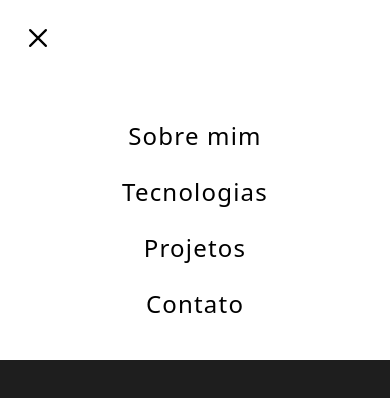
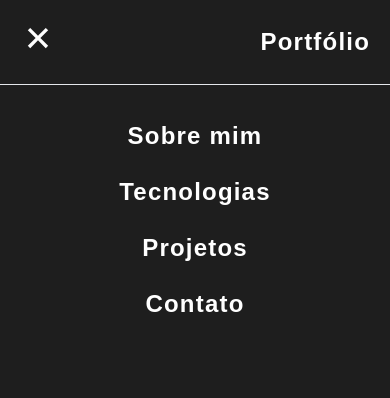
Before and after one commit to vmatusita/portfolio, a website: page index.html in a window 390 px wide. Both pictures are taken after a click on the element 38 px from the left and 38 px from the top of the page. Drawn offline with nearby package versions, Linux system fonts and the light colour scheme.

Commit message:
mudando cores e fonte

```diff
--- a/index.html
+++ b/index.html
@@ -9,19 +9,20 @@
   <script defer src="./scripts/app.js"></script>
   <title>Portfólio</title>
 </head>
-<body class="m-0 p-0 bg-customBackground">
-    <header class="p-5 bg-white">
+<body class="m-0 p-0 bg-customBackground font-poppins text-white">
+    <header class="p-5 bg-customBackground border-b">
         <nav class="md:flex md:justify-between md:items-center">
-            <div class="flex justify-start">
+            <div class="flex justify-between items-center">
                 <span class="text-4xl cursor-pointer md:hidden block">
-                    <ion-icon id="menu-icon" name="menu-outline"></ion-icon>
+                    <ion-icon id="menu-icon" name="menu-sharp"></ion-icon>
                 </span>
+                <h1 class="md:hidden text-2xl font-semibold tracking-wider">Portfólio</h1>
             </div>
-            <ul id="nav-list" class="md:flex md:flex-row md:items-center md:text-base flex-col text-center text-2xl z-[-1] md:z-auto md:static absolute bg-white w-full left-0 md:w-auto md:py-0 py-4 md:pl-0 md:opacity-100 opacity-0 top-[-400px] transition-all ease-in duration-500 md:transition-none">
-                <li class="md:mr-4 md:my-0 my-6 tracking-wider"><a href="#sobre">Sobre mim</a></li>
-                <li class="md:mx-4 md:my-0 my-6 tracking-wider"><a href="#tecnologias">Tecnologias</a></li>
-                <li class="md:mx-4 md:my-0 my-6 tracking-wider"><a href="#projetos">Projetos</a></li>
-                <li class="md:mx-4 md:my-0 my-6 tracking-wider"><a href="#contato">Contato</a></li>
+            <ul id="nav-list" class="md:flex md:flex-row md:items-center md:text-base flex-col text-center text-2xl z-[-1] md:z-auto md:static absolute bg-customBackground w-full left-0 md:w-auto md:py-0 py-4 md:pl-0 md:opacity-100 opacity-0 top-[-400px] transition-all ease-in duration-500 md:transition-none">
+                <li class="md:mr-4 md:my-0 md:font-normal my-6 font-semibold tracking-wider"><a href="#sobre">Sobre mim</a></li>
+                <li class="md:mx-4 md:my-0 md:font-normal my-6 font-semibold tracking-wider"><a href="#tecnologias">Tecnologias</a></li>
+                <li class="md:mx-4 md:my-0 md:font-normal my-6 font-semibold tracking-wider"><a href="#projetos">Projetos</a></li>
+                <li class="md:mx-4 md:my-0 md:font-normal my-6 font-semibold tracking-wider"><a href="#contato">Contato</a></li>
             </ul>
             <button class="hidden md:block md:ml-auto tracking-wider whitespace-nowrap">Download CV</button>
         </nav>
--- a/scripts/app.js
+++ b/scripts/app.js
@@ -4,8 +4,8 @@ let list = document.getElementById('nav-list');
 //condição ? expressãoSeVerdadeira : expressãoSeFalsa
 window.onload = function() {
     icon.addEventListener('click', function() {
-        this.getAttribute('name') === 'menu-outline'
-            ? (this.setAttribute('name', 'close-outline'), list.classList.add('top-[80px]'), list.classList.add('opacity-100'))
-            : (this.setAttribute('name', 'menu-outline'), list.classList.remove('top-[80px]'), list.classList.remove('opacity-100'));
+        this.getAttribute('name') === 'menu-sharp'
+            ? (this.setAttribute('name', 'close-sharp'), list.classList.add('top-[80px]'), list.classList.add('opacity-100'))
+            : (this.setAttribute('name', 'menu-sharp'), list.classList.remove('top-[80px]'), list.classList.remove('opacity-100'));
     });
 }
--- a/src/input.css
+++ b/src/input.css
@@ -1,4 +1,4 @@
 @tailwind base;
 @tailwind components;
 @tailwind utilities;
-@import url('https://fonts.googleapis.com/css2?family=Inter:wght@100..900&display=swap')
+@import url('https://fonts.googleapis.com/css2?family=Poppins:ital,wght@0,100;0,200;0,300;0,400;0,500;0,600;0,700;0,800;0,900;1,100;1,200;1,300;1,400;1,500;1,600;1,700;1,800;1,900&display=swap');
--- a/tailwind.config.js
+++ b/tailwind.config.js
@@ -3,6 +3,9 @@ module.exports = {
   content: ["./**/*.{html,js}"],
   theme: {
     extend: {
+      fontFamily: {
+        'poppins': ['Poppins', 'sans-serif'],
+      },
       height: {
         "8vh": "8vh"
       },
```
Also changed, not shown: src/output.css.
